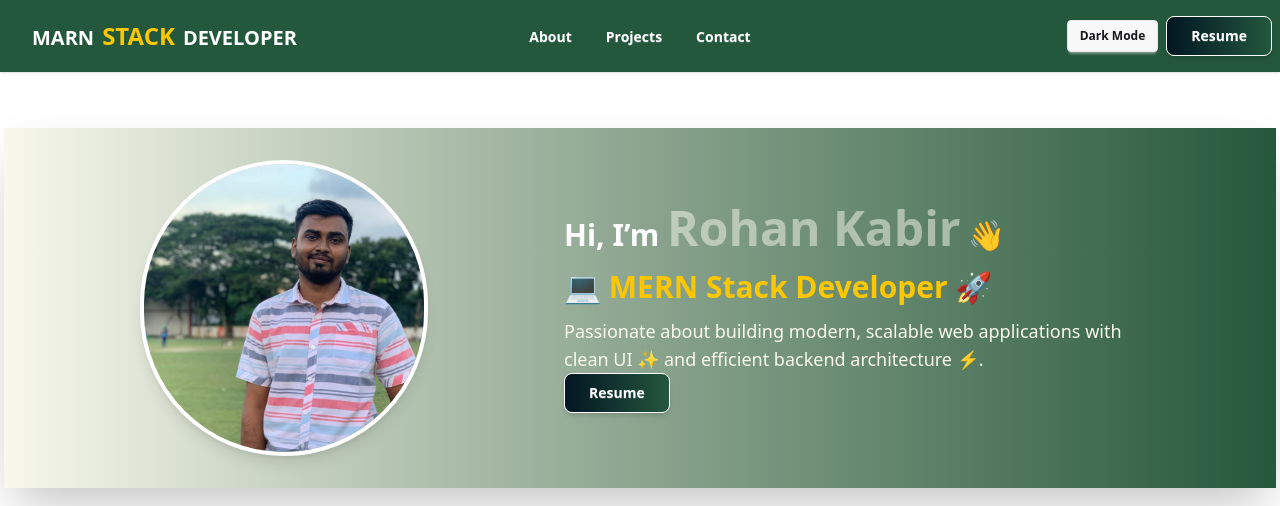
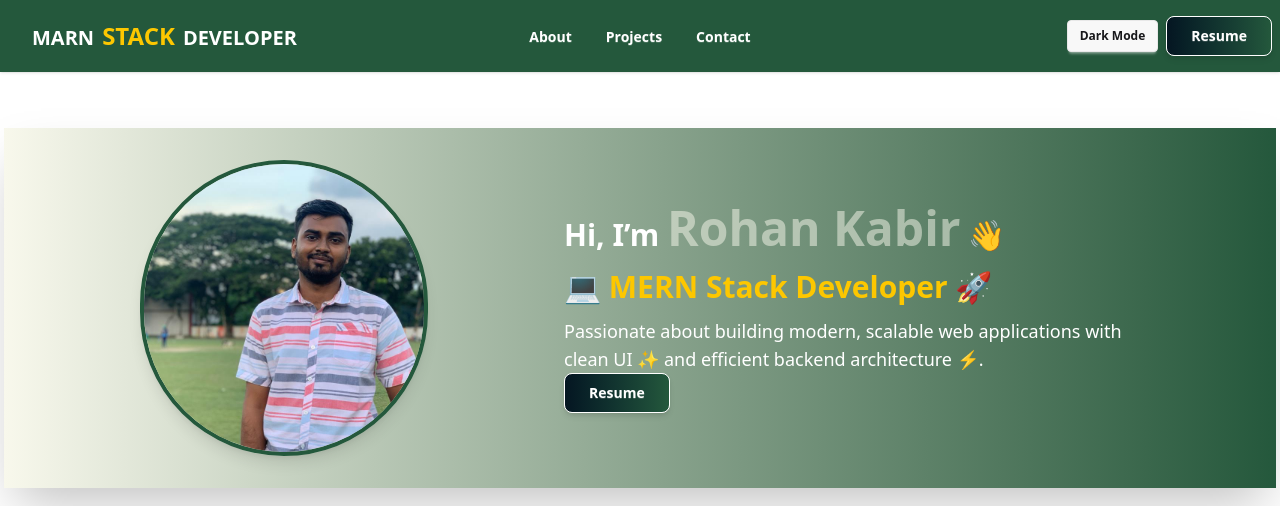
Before and after one commit to RohanR05/protfolio, a React (Vite) app: page / in a window 1280 px wide. Shown: the top 506 px of the page. Built offline with nearby package versions, Linux system fonts and the light colour scheme.

Commit message:
fix all color

```diff
--- a/src/components/Home/Banner/Banner.jsx
+++ b/src/components/Home/Banner/Banner.jsx
@@ -6,7 +6,7 @@ const Banner = () => {
       {/* Image */}
       <div className="flex-shrink-0 mb-6 md:mb-0">
         <img
-          className="w-48 h-48 md:w-72 md:h-74 object-cover rounded-full border-4 border-white shadow-lg"
+          className="w-48 h-48 md:w-72 md:h-74 object-cover rounded-full border-4 border-primary shadow-lg"
           src={img}
           alt="Profile"
         />
@@ -25,7 +25,7 @@ const Banner = () => {
         <p className="text-2xl md:text-3xl font-semibold text-yellow-400 mb-3">
           💻 MERN Stack Developer 🚀
         </p>
-        <p className="text-lg text-secondary">
+        <p className="text-lg">
           Passionate about building modern, scalable web applications with clean
           UI ✨ and efficient backend architecture ⚡.
         </p>
--- a/src/components/Home/Home/Home.jsx
+++ b/src/components/Home/Home/Home.jsx
@@ -7,8 +7,30 @@ import Contact from "../Contact/Contact";
 import { motion } from "framer-motion";
 import { useInView } from "react-intersection-observer";
 
+// Hook to check if screen is small (sm breakpoint)
+const useIsSmallScreen = () => {
+  const [isSmall, setIsSmall] = React.useState(false);
+
+  React.useEffect(() => {
+    const mq = window.matchMedia("(max-width: 767px)"); // sm breakpoint in Tailwind
+    setIsSmall(mq.matches);
+
+    const handler = (e) => setIsSmall(e.matches);
+    mq.addEventListener("change", handler);
+
+    return () => mq.removeEventListener("change", handler);
+  }, []);
+
+  return isSmall;
+};
+
 const SectionWrapper = ({ children, animation }) => {
   const { ref, inView } = useInView({ triggerOnce: true, threshold: 0.2 });
+  const isSmall = useIsSmallScreen();
+
+  if (isSmall) {
+    return <div ref={ref}>{children}</div>; // ❌ No animation on small screens
+  }
 
   return (
     <motion.div
@@ -26,7 +48,6 @@ const SectionWrapper = ({ children, animation }) => {
 const Home = () => {
   return (
     <div className="my-8 md:my-16 m-1">
-      {/* Banner - Slide from Top */}
       <SectionWrapper
         animation={{
           hidden: { y: -50, opacity: 0 },
@@ -36,7 +57,6 @@ const Home = () => {
         <Banner />
       </SectionWrapper>
 
-      {/* About - Slide from Left */}
       <div id="about">
         <SectionWrapper
           animation={{
@@ -48,7 +68,6 @@ const Home = () => {
         </SectionWrapper>
       </div>
 
-      {/* Education - Fade In */}
       <SectionWrapper
         animation={{
           hidden: { opacity: 0 },
@@ -58,7 +77,6 @@ const Home = () => {
         <Education />
       </SectionWrapper>
 
-      {/* Projects - Slide from Right */}
       <div id="projects">
         <SectionWrapper
           animation={{
@@ -70,7 +88,6 @@ const Home = () => {
         </SectionWrapper>
       </div>
 
-      {/* Contact - Scale Up */}
       <div id="contact">
         <SectionWrapper
           animation={{
```
